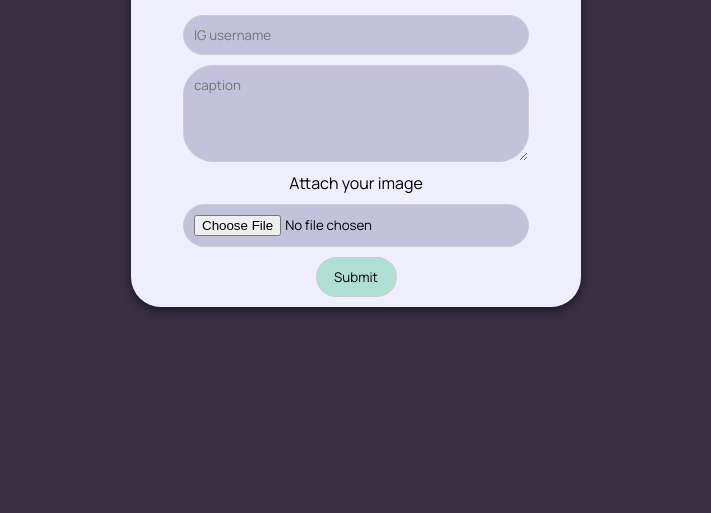
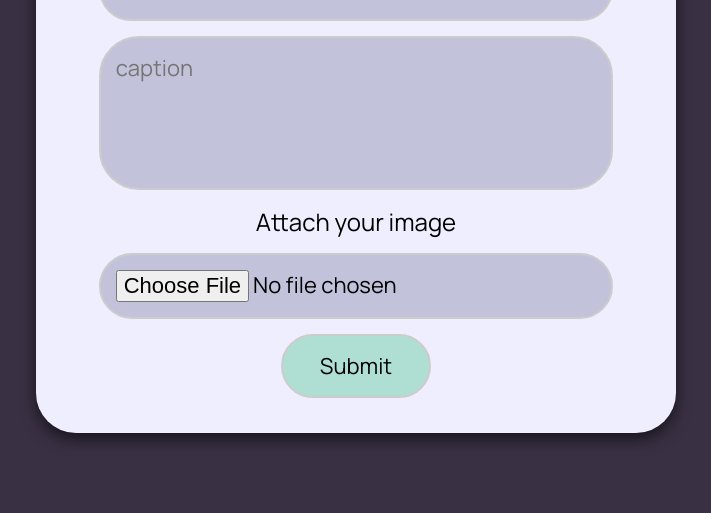
Before and after one commit to praeploykiat/IG-display, a website: page frontend/index.html in a window 1280 px wide. Shown: the part 287-800 px from the top of the page, without its empty margins (284-995 px from the left). Drawn offline with Linux system fonts and the light colour scheme.

Commit message:
Enlarge UI elements (index.html)

```diff
--- a/frontend/index.css
+++ b/frontend/index.css
@@ -7,64 +7,68 @@ body {
   justify-content: center; /* Center horizontally */
   align-items: center; /* Center vertically */
   min-height: 100vh; /* Full viewport height */
+  font-size: 24px; /* Make all text larger */
 }
 
 .container {
   display: flex;
   flex-direction: column;
   align-items: center;
-  width: 90%; /* Set a specific width instead of full width */
-  max-width: 450px; /* Prevent it from being too wide */
-  padding: 0px; /* Add some spacing inside */
-  border-radius: 30px; /* Slightly rounded corners */
+  width: 95%; /* Increase width */
+  max-width: 600px; /* Make it wider */
+  padding: 20px; /* Add padding inside */
+  border-radius: 40px; /* Bigger rounded corners */
   background-color: #eeeefe;
-  box-shadow: 0px 4px 10px rgba(0, 0, 0, 0.5); /* Soft shadow for a floating effect */
+  box-shadow: 0px 6px 15px rgba(0, 0, 0, 0.6); /* Bigger shadow */
 }
 
 input, button, textarea {
-  width: 80%;
-  max-width: 400px;
+  width: 90%; /* Increase width */
+  max-width: 500px; /* Make form elements wider */
   font-family: 'Manrope', Arial, sans-serif;
+  font-size: 22px; /* Make text bigger */
   display: block;
-  margin: 10px auto;
-  padding: 10px 10px;
-  border: 1px solid #ccc;
-  border-radius: 30px;
+  margin: 15px auto;
+  padding: 15px 15px; /* Bigger padding */
+  border: 2px solid #ccc; /* Thicker border */
+  border-radius: 40px; /* Bigger rounded corners */
   background-color: #c2c2da;
 }
 
 textarea {
-  resize: vertical; /* Allow only vertical resizing */
-  min-height: 75px; /* Set a reasonable minimum height */
+  resize: none; /* Allow only vertical resizing */
+  min-height: 100px; /* Bigger text area */
 }
 
-
 button[type="submit"] {
-  width: 20%;
-  max-width: 100px;
+  width: 30%;
+  max-width: 150px;
+  font-size: 22px; /* Make button text larger */
   color: black;
   background-color: #afdfd3;
+  padding: 15px; /* Bigger button */
+  border-radius: 40px; /* Bigger rounded corners */
 }
 
 button[type="submit"]:hover {
   background-color: #ffd2e1;
-  transform: scale(1.2);
+  transform: scale(1.1); /* Increase hover effect */
 }
 
-/* Modal styling */
+/* Modal styling - Bigger modal */
 .modal {
-  display: none; /* Hidden initially */
-  position: absolute; /* Place it relative to .container */
-  width: 10%; /* Adjust width */
-  max-width: 350px;
+  display: none;
+  position: absolute;
+  width: 90%; /* Increase width */
+  max-width: 500px; /* Make it larger */
   left: 50%;
   transform: translateX(-50%);
   background-color: #fefefe;
   color: black;
-  padding: 0px;
-  border-radius: 8px;
+  padding: 0px; /* More padding inside */
+  border-radius: 15px;
   text-align: center;
-  font-size: 16px;
+  font-size: 24px; /* Larger text */
   pointer-events: auto;
   opacity: 0;
   animation: fadeInUp 0.5s ease-out forwards;
@@ -73,7 +77,7 @@ button[type="submit"]:hover {
 /* Animation to smoothly show the modal */
 @keyframes fadeInUp {
   0% {
-    transform: translate(-50%, 10px);
+    transform: translate(-50%, 15px);
     opacity: 0;
   }
   100% {
--- a/frontend/index.html
+++ b/frontend/index.html
@@ -33,7 +33,7 @@
       container.parentNode.insertBefore(modal, container);
 
       // Position the modal above the container
-      modal.style.top = `${container.offsetTop - modal.offsetHeight - 70}px`; // Move it above
+      modal.style.top = `${container.offsetTop - modal.offsetHeight - 110}px`; // Move it above
 
       // Display the modal
       modal.style.display = "block";
```
